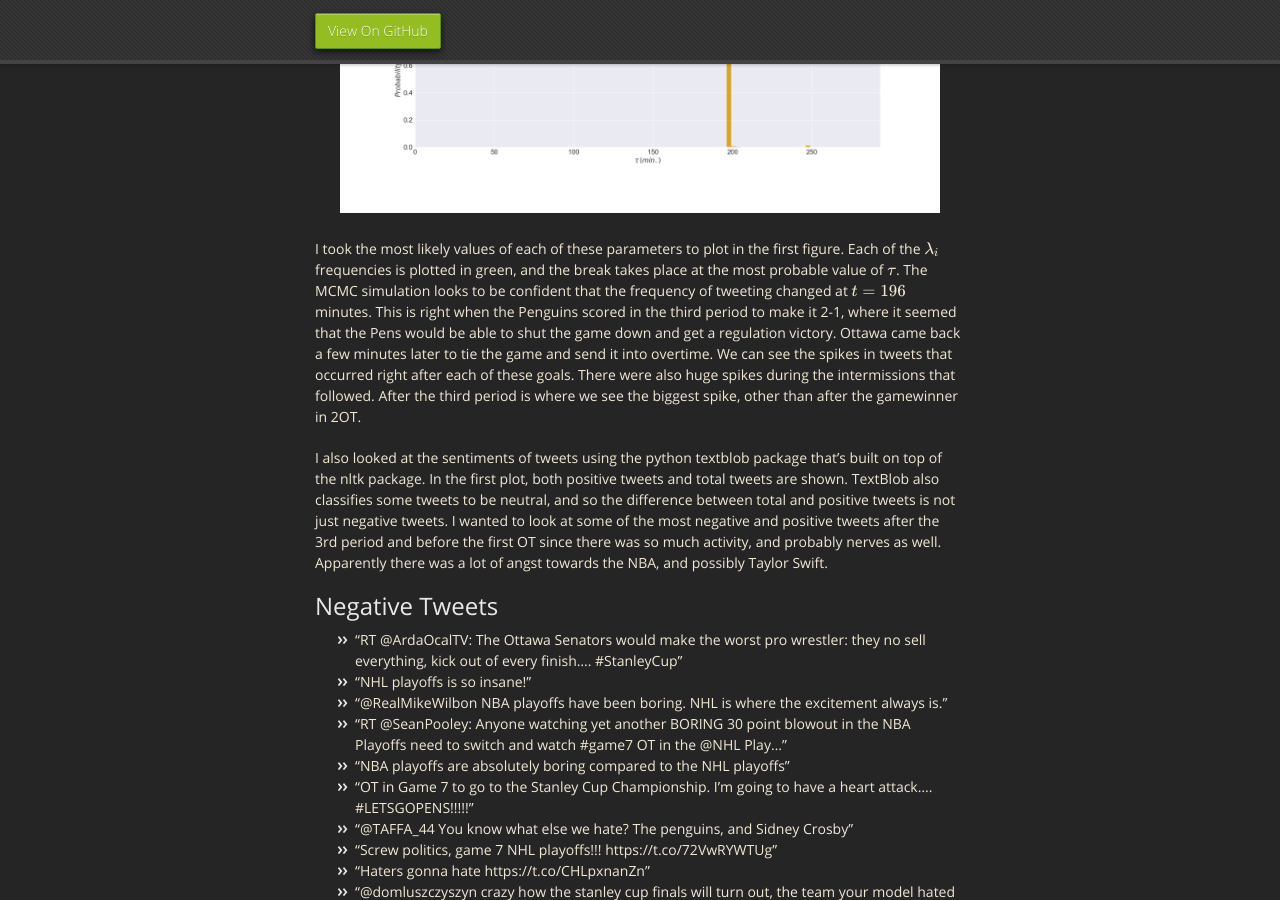
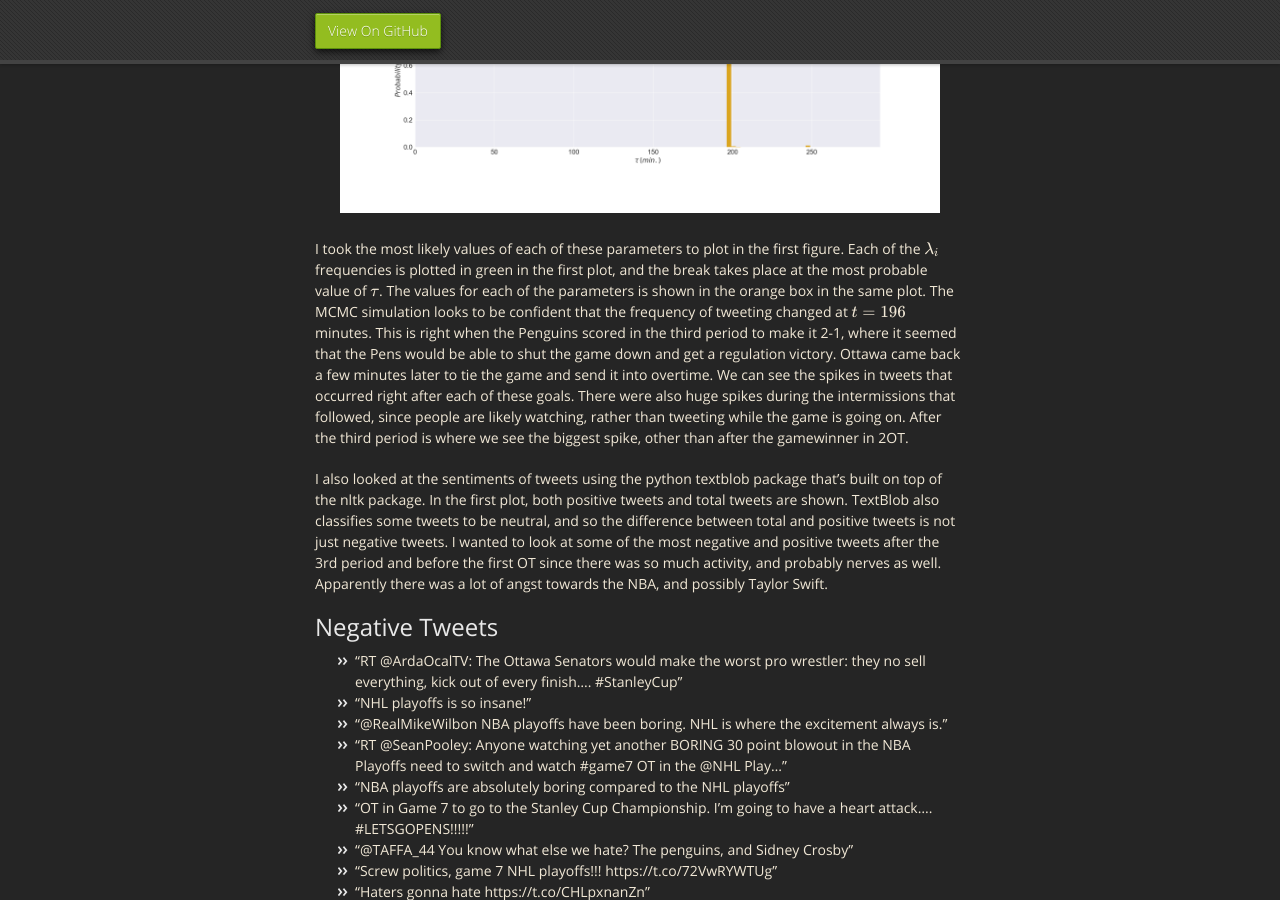
Before and after one commit to mrbrins82/mrbrins82.github.io, a Jekyll site: the page built from hockeytweets.md, in a window 1280 px wide and 900 px high, scrolled down 1921 px. Built offline with Jekyll 4.4.1, drawn with Linux system fonts in a browser that asks for light colours; nearby versions of some CDN libraries; formulas are drawn with MathJax 3; our own code applies the rules of GitHub Pages for plain Markdown files.

Commit message:
updated hockeytweets.md

```diff
--- a/hockeytweets.md
+++ b/hockeytweets.md
@@ -26,7 +26,7 @@ The streaming began about an hour before the first faceoff and from the histogra
 
 <img src="./assets/images/ECF_game7_stream_poisson_stats.png" alt="tweet histogram" align="right" width="600" height="600" hspace="25" vspace="25"/>
 
-I took the most likely values of each of these parameters to plot in the first figure. Each of the $$ \lambda_i $$ frequencies is plotted in green, and the break takes place at the most probable value of $$ \tau $$. The MCMC simulation looks to be confident that the frequency of tweeting changed at $$ t = 196 $$ minutes. This is right when the Penguins scored in the third period to make it 2-1, where it seemed that the Pens would be able to shut the game down and get a regulation victory. Ottawa came back a few minutes later to tie the game and send it into overtime. We can see the spikes in tweets that occurred right after each of these goals. There were also huge spikes during the intermissions that followed. After the third period is where we see the biggest spike, other than after the gamewinner in 2OT.
+I took the most likely values of each of these parameters to plot in the first figure. Each of the $$ \lambda_i $$ frequencies is plotted in green in the first plot, and the break takes place at the most probable value of $$ \tau $$. The values for each of the parameters is shown in the orange box in the same plot. The MCMC simulation looks to be confident that the frequency of tweeting changed at $$ t = 196 $$ minutes. This is right when the Penguins scored in the third period to make it 2-1, where it seemed that the Pens would be able to shut the game down and get a regulation victory. Ottawa came back a few minutes later to tie the game and send it into overtime. We can see the spikes in tweets that occurred right after each of these goals. There were also huge spikes during the intermissions that followed, since people are likely watching, rather than tweeting while the game is going on. After the third period is where we see the biggest spike, other than after the gamewinner in 2OT.
 
 I also looked at the sentiments of tweets using the python textblob package that's built on top of the nltk package. In the first plot, both positive tweets and total tweets are shown. TextBlob also classifies some tweets to be neutral, and so the difference between total and positive tweets is not just negative tweets. I wanted to look at some of the most negative and positive tweets after the 3rd period and before the first OT since there was so much activity, and probably nerves as well. Apparently there was a lot of angst towards the NBA, and possibly Taylor Swift.
 
```
